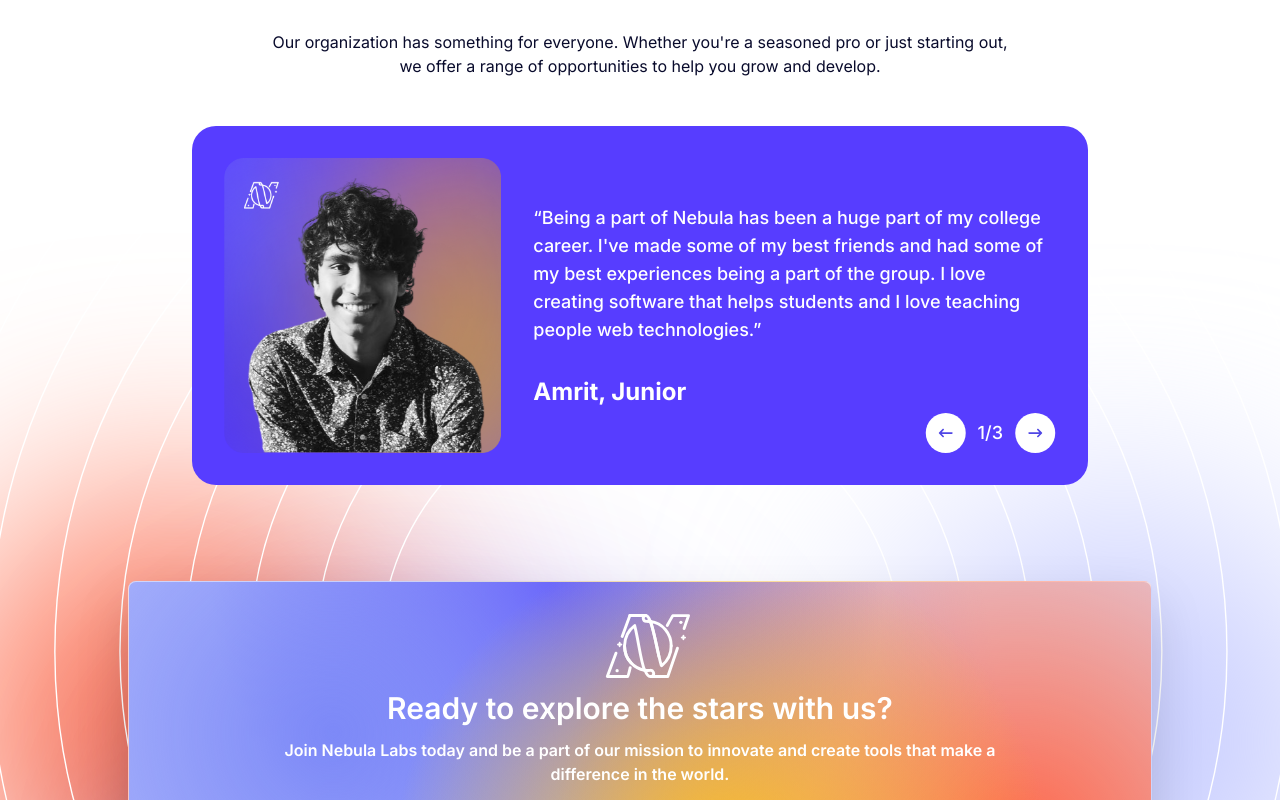
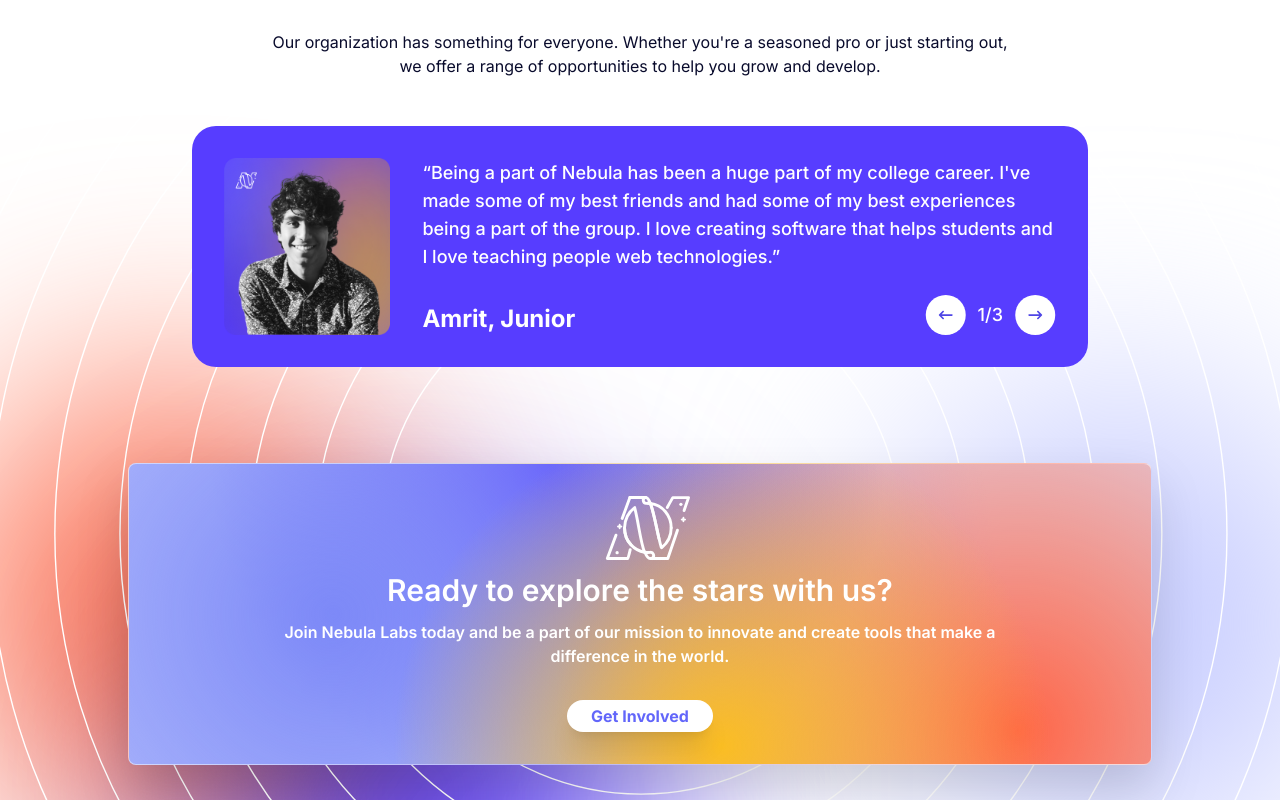
Before and after one commit to UTDNebula/website-v2, a Next.js app: page / in a window 1280 px wide. Shown: the part 1580-2380 px from the top of the page. Built offline with nearby package versions, Linux system fonts and the light colour scheme.

Commit message:
Use JS for scrolling to carousel items Fixes broken nav buttons in Firefox

```diff
--- a/src/components/Testimonials.tsx
+++ b/src/components/Testimonials.tsx
@@ -33,10 +33,9 @@
       </div>
       <div className="flex overflow-x-scroll text-white scroll-smooth" style={{scrollSnapType: 'x mandatory'}}>
         {testimonials.map((t, idx, arr)=>(
-          <div key={`testimonial-${t.name}`} className="flex flex-shrink-0 w-screen px-8 snap-start lg:px-32 xl:px-48 relative">
-            <span id={`testimonial-${idx}`} className="absolute -top-6 right-0 w-full h-0"/>
+          <div id={`testimonial-${idx}`} key={`testimonial-${t.name}`} className="flex flex-shrink-0 w-screen px-8 snap-start lg:px-32 xl:px-48 relative">
             <div className="bg-royal rounded-3xl flex-shrink-0 flex flex-col md:flex-row w-fit items-center md:items-center text-center gap-8 p-8 font-medium md:text-lg md:justify-start">
-                <Image className="md:w-2/5 lg:w-1/3" src={t.image} alt={t.name} />
+                <Image className="md:w-2/5 lg:w-1/5" src={t.image} alt={t.name} />
                 <span className="contents md:flex flex-col md:text-left gap-8 md:h-full md:justify-center relative">
                     <p>{t.quote}</p>
                     <h3 className="text-2xl font-bold">
@@ -44,13 +43,19 @@
                     </h3>
 
                     <span className="flex gap-3 mt-auto mb-8 md:mb-0 md:mt-0 place-self-end md:absolute md:bottom-0 items-center">
-                        <a href={`#testimonial-${Math.max(0, idx-1)}`}>
+                        <button onClick={()=>{
+                          const el = document.querySelector(`#testimonial-${Math.max(0, idx-1)}`)
+                          el?.scrollIntoView({behavior: 'smooth', block: 'nearest', inline: 'start'})
+                        }}>
                             <Image src={ArrowButton} alt="arrow" />
-                        </a>
+                        </button>
                         <p className="h-min">{idx+1}/{arr.length}</p>
-                        <a href={`#testimonial-${Math.min(arr.length-1, idx+1)}`}>
+                        <button onClick={()=>{
+                          const el = document.querySelector(`#testimonial-${Math.min(arr.length-1, idx+1)}`)
+                          el?.scrollIntoView({behavior: 'smooth', block: 'nearest', inline: 'start'})
+                        }}>
                             <Image src={ArrowButton} alt="arrow" className="rotate-180"  />
-                        </a>
+                        </button>
                     </span>
                 </span>
             </div>
```
